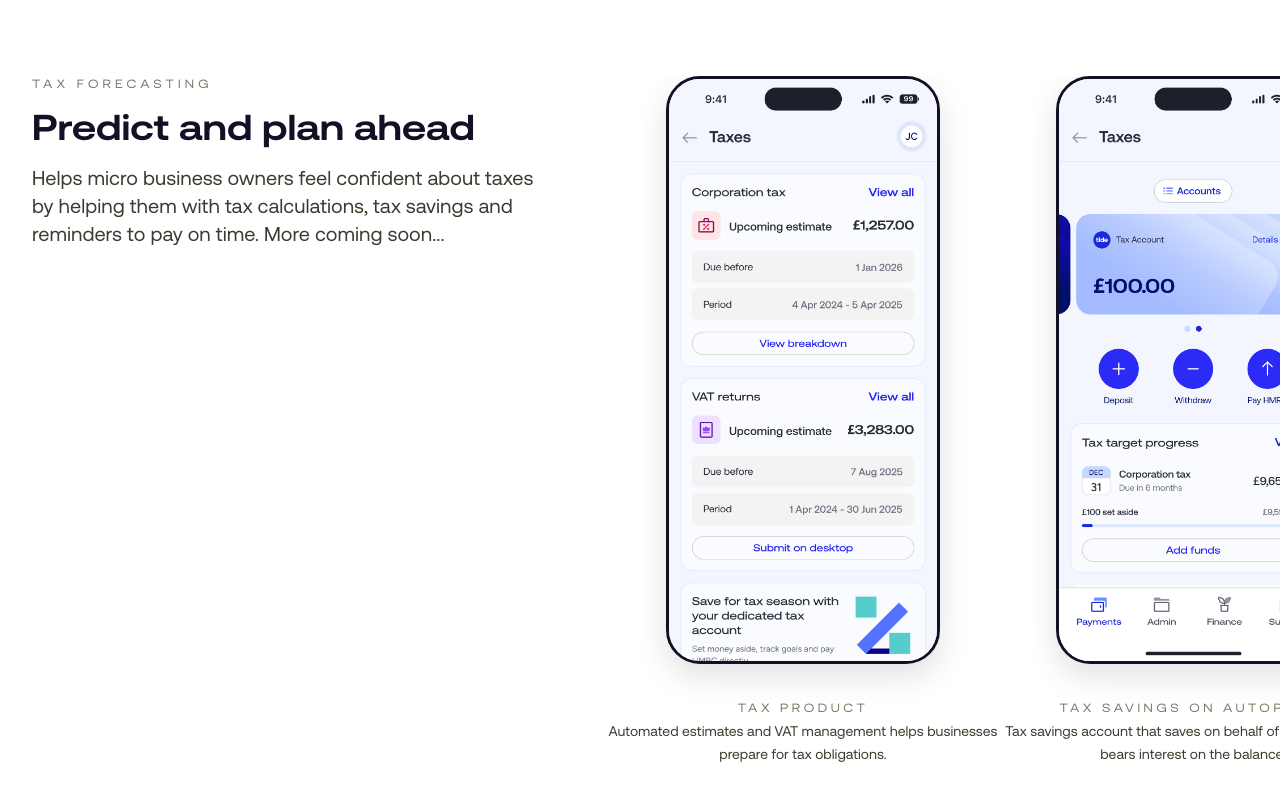
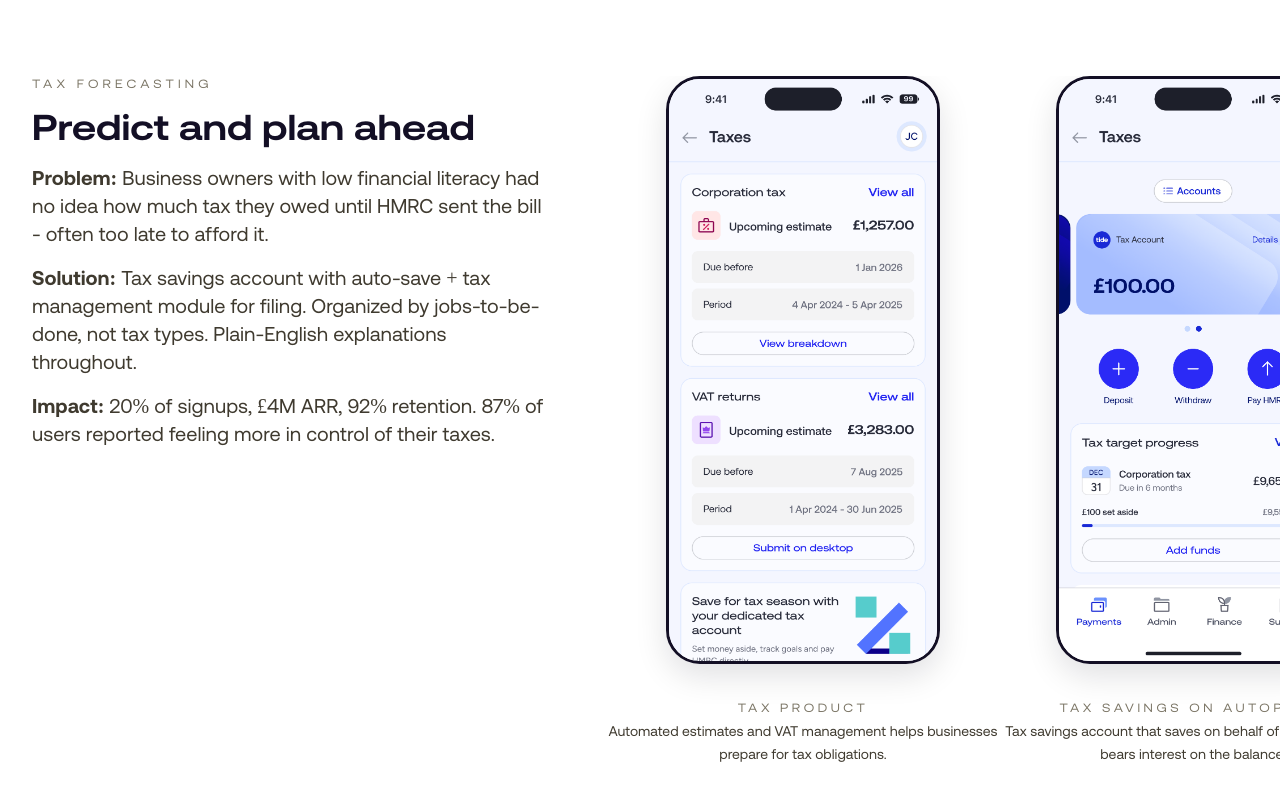
Before and after one commit to h8inc/portfolio, a React (Vite) app: page /tide in a window 1280 px wide. Shown: the part 3527-4327 px from the top of the page. Built offline with nearby package versions, Linux system fonts and the light colour scheme.

Commit message:
Update tax section with Problem/Solution/Impact format

```diff
--- a/src/pages/Tide.tsx
+++ b/src/pages/Tide.tsx
@@ -360,7 +360,19 @@ function Tide() {
           items={taxScreens}
           sectionEyebrow="Tax forecasting"
           sectionTitle="Predict and plan ahead"
-          sectionDescription="Helps micro business owners feel confident about taxes by helping them with tax calculations, tax savings and reminders to pay on time. More coming soon..."
+          sectionDescription={
+            <div>
+              <p className="mb-4">
+                <strong>Problem:</strong> Business owners with low financial literacy had no idea how much tax they owed until HMRC sent the bill - often too late to afford it.
+              </p>
+              <p className="mb-4">
+                <strong>Solution:</strong> Tax savings account with auto-save + tax management module for filing. Organized by jobs-to-be-done, not tax types. Plain-English explanations throughout.
+              </p>
+              <p>
+                <strong>Impact:</strong> 20% of signups, £4M ARR, 92% retention. 87% of users reported feeling more in control of their taxes.
+              </p>
+            </div>
+          }
           sectionCTA={{
             label: "View case study",
             href: "#",
```
Also changed, not shown: public/assets/tide-logo-white-noreg-1.svg, src/components/icons/TideLogo.tsx (line endings or trailing spaces).
